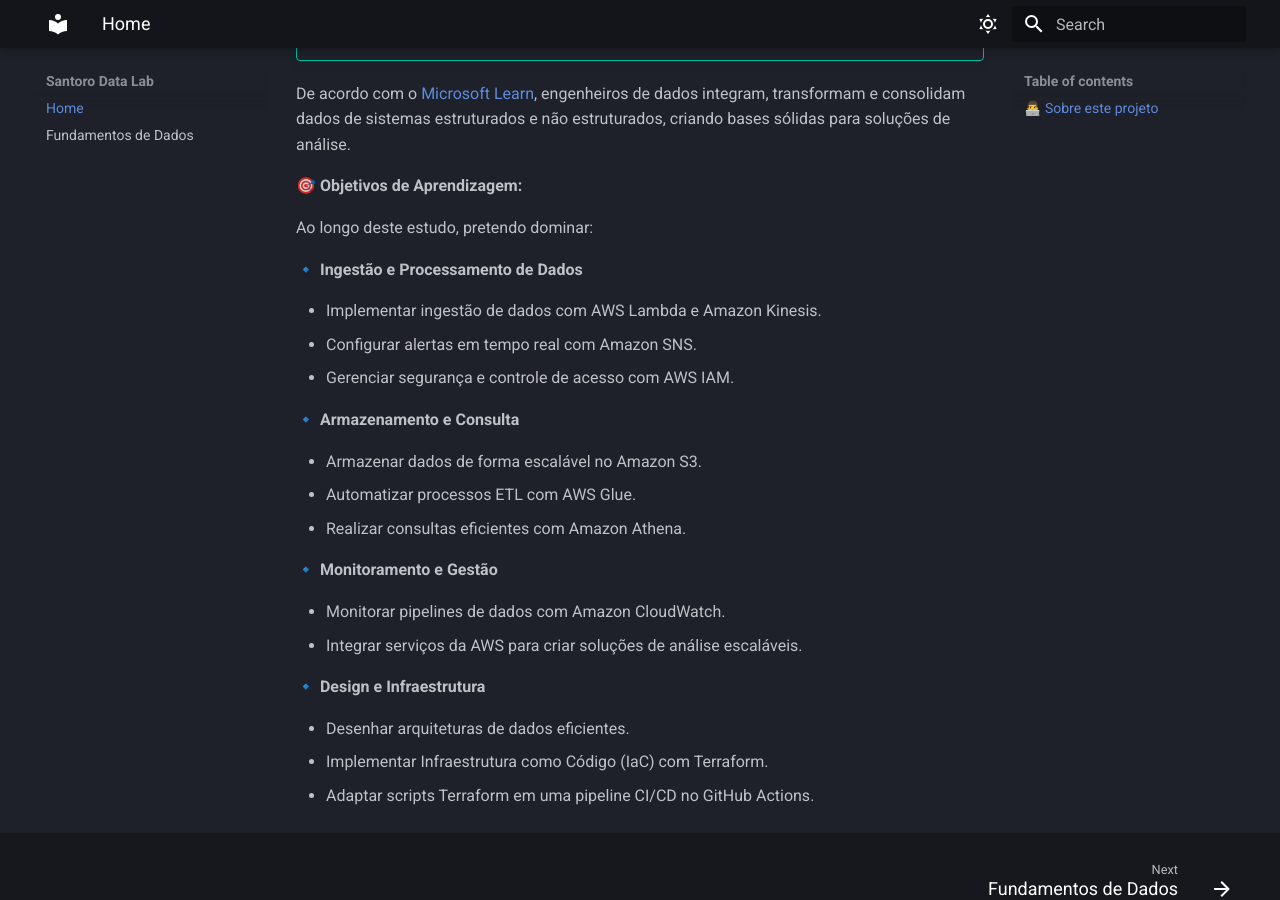
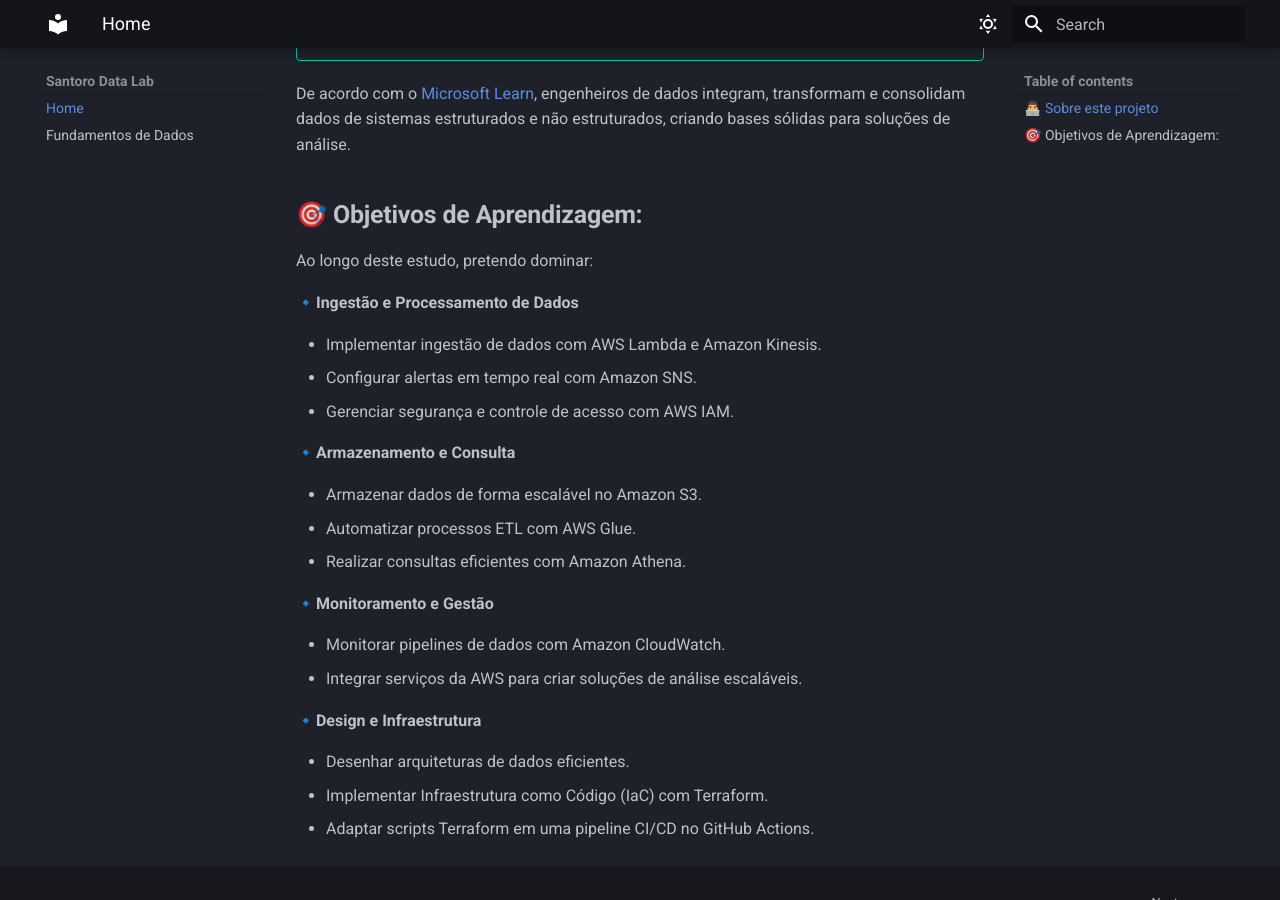
Before and after one commit to Vinicius-Santoro/santoro-data-lab, an MkDocs documentation site: the page built from docs/index.md, in a window 1280 px wide and 900 px high, scrolled down 392 px. Built offline with MkDocs 1.6.1 and Material for MkDocs 9.7.7, drawn with Linux system fonts in a browser that asks for light colours.

```diff
--- a/docs/index.md
+++ b/docs/index.md
@@ -10,28 +10,28 @@ Até o final de 2024, atuei em uma squad de negócios, focado em análise de dad
 
 De acordo com o [Microsoft Learn](https://learn.microsoft.com/pt-br/training/career-paths/data-engineer), engenheiros de dados integram, transformam e consolidam dados de sistemas estruturados e não estruturados, criando bases sólidas para soluções de análise.
 
-**🎯 Objetivos de Aprendizagem:**
+## **🎯 Objetivos de Aprendizagem:**
 
 Ao longo deste estudo, pretendo dominar:
 
-**🔹 Ingestão e Processamento de Dados**
+**🔹Ingestão e Processamento de Dados**
 
 - Implementar ingestão de dados com AWS Lambda e Amazon Kinesis.
 - Configurar alertas em tempo real com Amazon SNS.
 - Gerenciar segurança e controle de acesso com AWS IAM.
 
-**🔹 Armazenamento e Consulta**
+**🔹Armazenamento e Consulta**
 
 - Armazenar dados de forma escalável no Amazon S3.
 - Automatizar processos ETL com AWS Glue.
 - Realizar consultas eficientes com Amazon Athena.
 
-**🔹 Monitoramento e Gestão**
+**🔹Monitoramento e Gestão**
 
 - Monitorar pipelines de dados com Amazon CloudWatch.
 - Integrar serviços da AWS para criar soluções de análise escaláveis.
 
-**🔹 Design e Infraestrutura**
+**🔹Design e Infraestrutura**
 
 - Desenhar arquiteturas de dados eficientes.
 - Implementar Infraestrutura como Código (IaC) com Terraform.
```
Also changed, not shown: README.md (+0 -3 lines).
